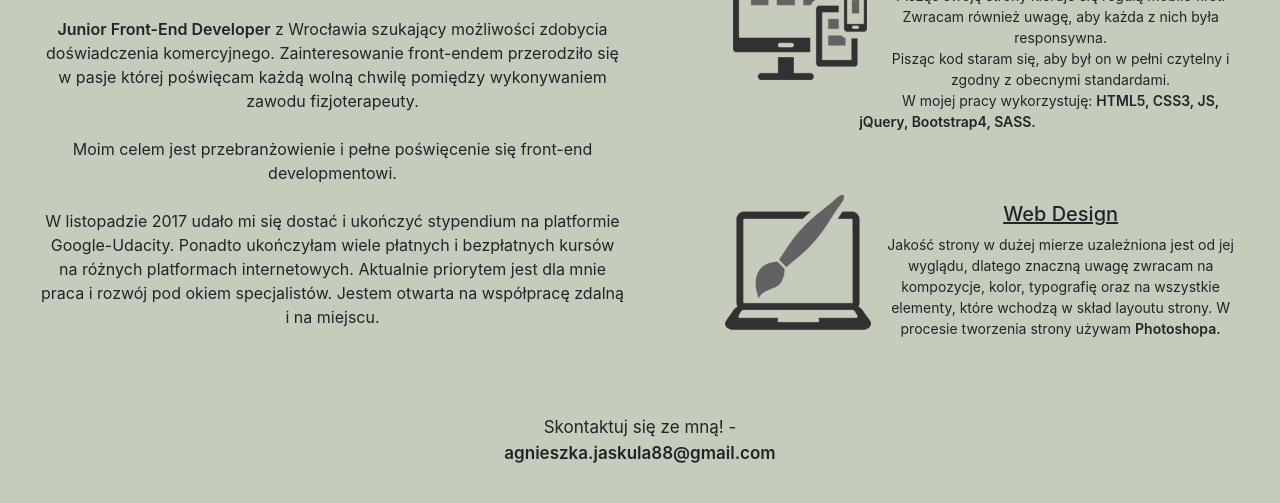
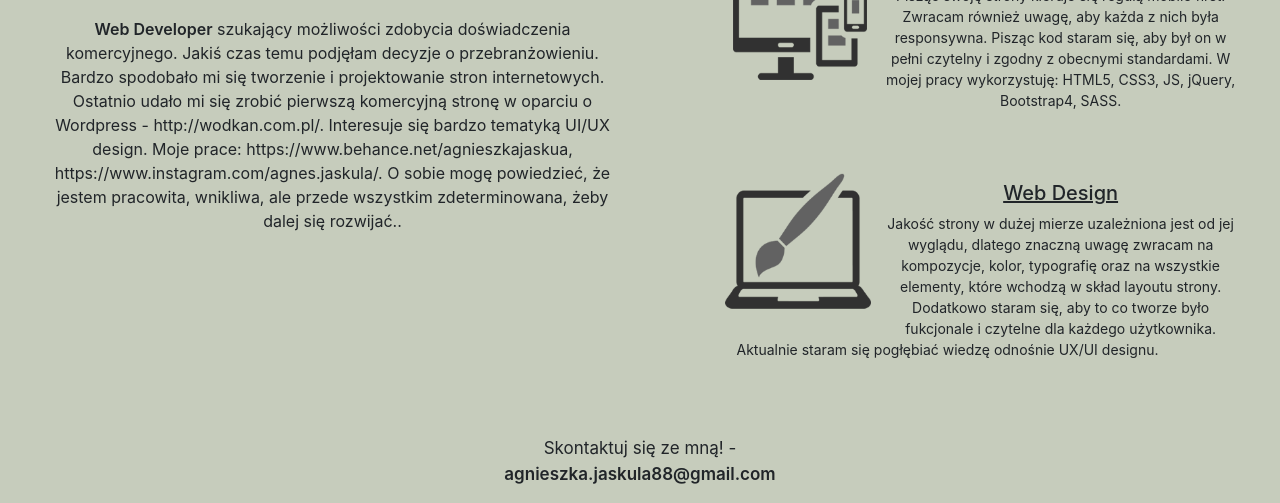
Before and after one commit to agnieszkajedrzejewska/portfolio, a plain HTML site: page index.html in a window 1280 px wide. Shown: the part 772-1275 px from the top of the page. Drawn offline with nearby package versions, Linux system fonts and the light colour scheme; some packages are replaced by stand-ins of ours; a web font is replaced by a local one.

Commit message:
Update index.html

```diff
--- a/index.html
+++ b/index.html
@@ -107,7 +107,7 @@
       <div class="name" ></div>
         <div class="name-info">
           <h1>Agnieszka Jaskuła<br>
-              <span id="job">Front-end developer</span></h1>
+              <span id="job">Web developer</span></h1>
           </div>
         </div>
 
@@ -123,14 +123,12 @@
       <div class="about-row row">
         <div class="col-first col-md-6">
           <h1>O mnie</h1>
-            <p><span>Junior Front-End Developer</span> z Wrocławia szukający możliwości zdobycia doświadczenia   komercyjnego.
-            Zainteresowanie front-endem przerodziło się w pasje której poświęcam każdą wolną chwilę pomiędzy
-            wykonywaniem zawodu fizjoterapeuty.<br><br>
-            Moim celem jest przebranżowienie i pełne poświęcenie się front-end developmentowi.<br><br>
-            W listopadzie 2017 udało mi się dostać i ukończyć stypendium na platformie Google-Udacity.
-            Ponadto ukończyłam wiele płatnych i bezpłatnych kursów na różnych platformach internetowych.
-            Aktualnie priorytem jest dla mnie praca i rozwój pod okiem specjalistów.
-            Jestem otwarta na współpracę zdalną i na miejscu.</p>
+            <p><span>Web Developer</span>  szukający możliwości zdobycia doświadczenia komercyjnego.
+		    Jakiś czas temu podjęłam decyzje o przebranżowieniu.
+		    Bardzo spodobało mi się tworzenie i projektowanie stron internetowych.
+		    Ostatnio udało mi się zrobić pierwszą komercyjną stronę w oparciu o Wordpress - http://wodkan.com.pl/.
+		    Interesuje się bardzo tematyką UI/UX design. Moje prace: https://www.behance.net/agnieszkajaskua, https://www.instagram.com/agnes.jaskula/.
+		    O sobie mogę powiedzieć, że jestem pracowita, wnikliwa, ale przede wszystkim zdeterminowana, żeby dalej się rozwijać..</p>
         </div>
 
         <div class="col-third col-md-6">
@@ -138,8 +136,9 @@
             <img src="img/wdevelopment.png">
             <h5>Web Development</h5>
             <p class="paragraph">
-			      Pisząc swoję strony kieruje się regułą mobile first.
-            Zwracam również uwagę, aby każda z nich była responsywna.<br> Pisząc kod staram się, aby był on w pełni czytelny i zgodny z obecnymi standardami.<br> W mojej pracy wykorzystuję: <span>HTML5, CSS3, JS, jQuery, Bootstrap4, SASS.</span></p>
+			       Pisząc swoję strony kieruje się regułą mobile first. Zwracam również uwagę, aby każda z nich była responsywna.
+Pisząc kod staram się, aby był on w pełni czytelny i zgodny z obecnymi standardami.
+W mojej pracy wykorzystuję: HTML5, CSS3, JS, jQuery, Bootstrap4, SASS.</span></p>
         </div>
 
 
@@ -147,8 +146,7 @@
           <div class="info-about">
           	<img src="img/wdesigne.png">
           	<h5>Web Design</h5>
-            <p class="paragraph">Jakość strony w dużej mierze uzależniona jest od jej wyglądu, dlatego znaczną uwagę zwracam na kompozycje, kolor,  typografię oraz na wszystkie elementy, które wchodzą w skład layoutu strony.
-             W procesie tworzenia strony używam <span>Photoshopa.</span></p>
+            <p class="paragraph">Jakość strony w dużej mierze uzależniona jest od jej wyglądu, dlatego znaczną uwagę zwracam na kompozycje, kolor, typografię oraz na wszystkie elementy, które wchodzą w skład layoutu strony. Dodatkowo staram się, aby to co tworze było fukcjonale i czytelne dla każdego użytkownika. Aktualnie staram się pogłębiać wiedzę odnośnie UX/UI designu.</span></p>
         </div>
         </div>
         <div class="col-md-4"></div>
@@ -225,8 +223,8 @@
 		    <div class="content5">
 			    <h4>Wedding Show</h4>
 			    <p>Użyte technologie: HTML5, CSS3, JS, BOOTSTRAP, PHOTOSHOP</p>
-			    <a href="https://github.com/agnieszkajedrzejewska/Wedding-Show"><img src="img/website1.png" alt="Ikona website"></a>
-          <a href="https://agnieszkajedrzejewska.github.io/Wedding-Show/"><img src="img/github2.png" alt="Ikona github"></a>
+			    <a href="https://agnieszkajedrzejewska.github.io/Wedding-Show/"><img src="img/website1.png" alt="Ikona website"></a>
+          <a href="https://github.com/agnieszkajedrzejewska/Wedding-Show"><img src="img/github2.png" alt="Ikona github"></a>
 		    </div>
 		 </div>
 	</div>
@@ -404,7 +402,7 @@
       <div class="rodo">
         <p>Wyrażam zgodę na przetwarzanie danych osobowych zawartych w niniejszym dokumencie do realizacji procesu rekrutacji zgodnie z ustawą z dnia 10 maja 2018 roku o ochronie danych osobowych (Dz. Ustaw z 2018, poz. 1000) oraz zgodnie z Rozporządzeniem Parlamentu Europejskiego i Rady (UE) 2016/679 z dnia 27 kwietnia 2016 r. w sprawie ochrony osób fizycznych w związku z przetwarzaniem danych osobowych i w sprawie swobodnego przepływu takich danych oraz uchylenia dyrektywy 95/46/WE (RODO).</p>
         <hr>
-        <p><span> Copyright &copy 2019, All Rights Reserved - Agnieszka Jaskuła</span></p>
+        <p><span> Copyright &copy 2022, All Rights Reserved - Agnieszka Jaskuła</span></p>
       </div>
 
   </footer>
```
